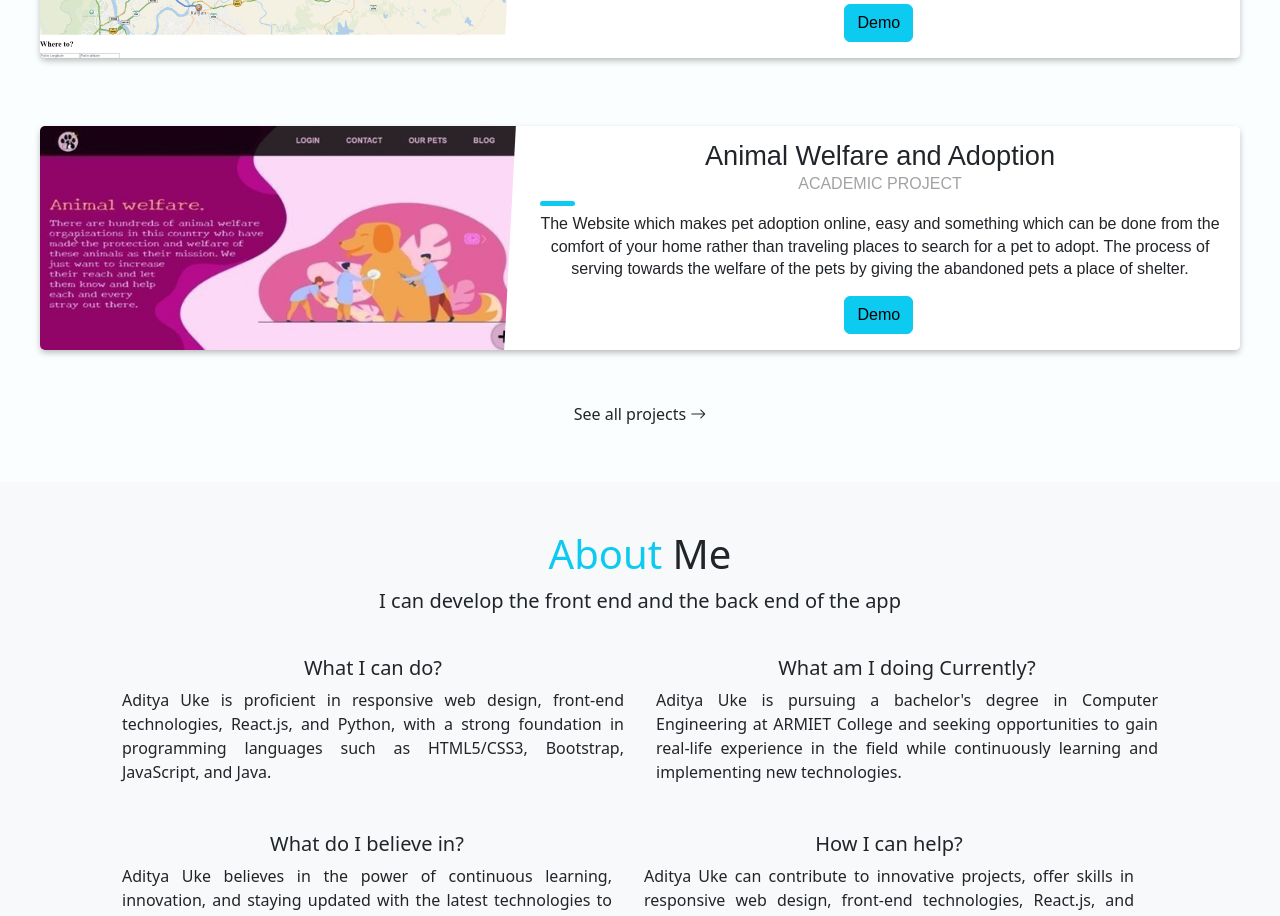
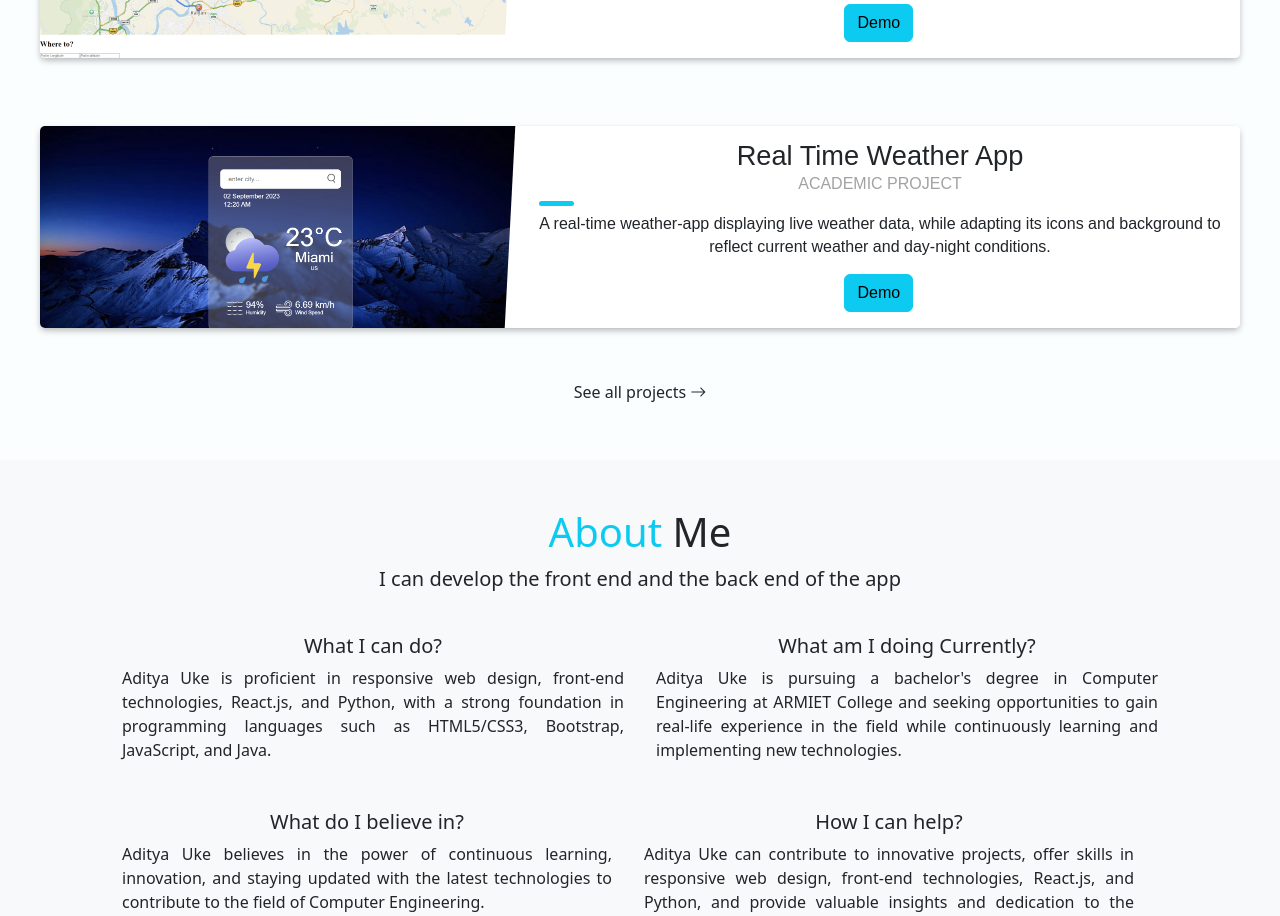
Before and after one commit to adityauke/aditya-uke-portfolio, a React (Create React App) app: page / in a window 1280 px wide. Shown: the part 2160-3076 px from the top of the page. Built offline with nearby package versions, Linux system fonts and the light colour scheme.

Commit message:
added 1 project by updtaing context API

```diff
--- a/src/context.js
+++ b/src/context.js
@@ -120,29 +120,36 @@ export class Provider extends Component {
           imgUrl: require("./assets/pv-1.png"),
           prjLink: "https://pathfindingvisualizertomtom.netlify.app/",
         },
+      {
+          id: 3,
+          title: "Real Time Weather App",
+          description: "A real-time weather-app displaying live weather data, while adapting its icons and background to reflect current weather and day-night conditions.",
+          imgUrl: require("./assets/weather.png"),
+          prjLink: "https://adi-weather-app.netlify.app/",
+        },
         {
-          id: 3,
+          id: 4,
           title: "Animal Welfare and Adoption",
           description: "The Website which makes pet adoption online, easy and something which can be done from the comfort of your home rather than traveling places to search for a pet to adopt. The process of serving towards the welfare of the pets by giving the abandoned pets a place of shelter.",
           imgUrl: require("./assets/AW-1.jpg"),
           prjLink: "https://github.com/adityauke",
         },
       {
-          id: 4,
+          id: 5,
           title: "QR Code Generator",
           description: "Easily generate QR codes on our website. Just input data and my user-friendly tool creates QR codes for you.",
           imgUrl: require("./assets/QrCode.png"),
           prjLink: "https://adityauke.github.io/QR-Code-Generator/",
         },
       {
-          id: 5,
+          id: 6,
           title: "Bubble Burst Game",
           description: "Pop bubbles in this fun JavaScript game! Hit the bubbles displayed in the panel and enjoy the burst of excitement.",
           imgUrl: require("./assets/bubbleGame.png"),
           prjLink: "https://adityauke.github.io/Bubble-Burst-Game/",
         },
        {
-          id: 6,
+          id: 7,
           title: "To-Do List",
           description: "Create a todo list effortlessly with JavaScript, leveraging local storage for seamless task management. Your personalized, efficient task organizer.",
           imgUrl: require("./assets/todoList.png"),
```
